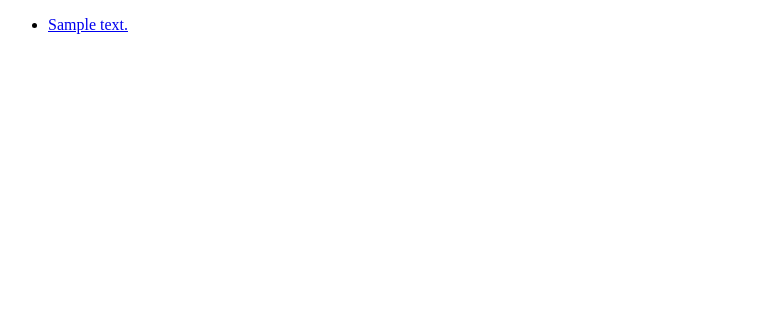
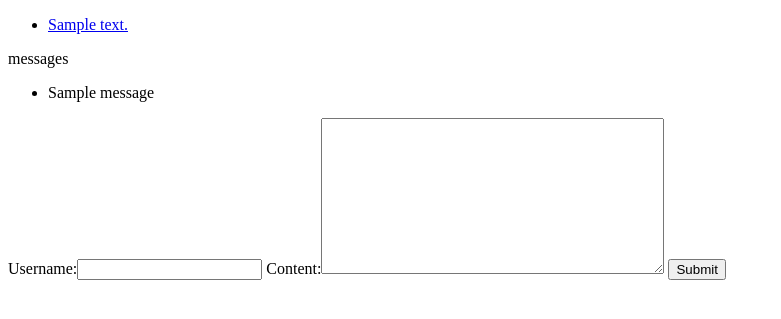
Before and after one commit to textworld/message_board, a Django app: page /index/ in a window 1280 px wide. Before the commit the part shown is almost empty. Shown: the top 319 px of the page, without its empty margins (0-781 px from the left). Run offline with Django 3.2, Linux system fonts and the light colour scheme; tables that the repository leaves empty hold one stand-in row (values such as "Sample post"); one stand-in notice (Sample message) is shown.

Commit message:
基本的逻辑完成

```diff
--- /dev/null
+++ b/index/forms.py
@@ -0,0 +1,8 @@
+from django import forms
+from .models import Message
+
+
+class MessageForm(forms.ModelForm):
+    class Meta:
+        model = Message
+        fields = ['username', 'content']
--- a/index/templates/index/index.html
+++ b/index/templates/index/index.html
@@ -5,14 +5,34 @@
     <title>Title</title>
 </head>
 <body>
-{% if messages %}
+{% if message_list %}
     <ul>
-    {% for message in messages %}
+    {% for message in message_list %}
         <li><a href="/index/{{ message.id }}/">{{ message.content }}</a></li>
     {% endfor %}
     </ul>
 {% else %}
     <p>No polls are available.</p>
 {% endif %}
+
+{% if messages %}
+<p>messages</p>
+<ul class="messages">
+    {% for message in messages %}
+    <li{% if message.tags %} class="{{ message.tags }}"{% endif %}>
+        {% if message.level == DEFAULT_MESSAGE_LEVELS.ERROR %}Important: {% endif %}
+        {{ message }}
+    </li>
+    {% endfor %}
+</ul>
+{% endif %}
+
+<div>
+    <form action="{% url 'index' %}" method="post">
+        {% csrf_token %}
+        {{ form }}
+        <input type="submit" value="Submit" />
+    </form>
+</div>
 </body>
 </html>
--- a/index/views.py
+++ b/index/views.py
@@ -1,13 +1,24 @@
-from django.shortcuts import render
-from django.http.response import JsonResponse, HttpResponse
+from django.shortcuts import render, reverse, redirect
+from django.http.response import JsonResponse, HttpResponse, HttpResponseRedirect
 from .models import Message
+from .forms import MessageForm
 from django.template import loader
+from django.contrib import messages as django_messages
 
 
 # Create your views here.
 def index(request):
+    message_form = MessageForm()
+    if request.method == 'POST':
+        message_form = MessageForm(request.POST)
+        if message_form.is_valid():
+            message_form.save()
+            django_messages.success(request, '留言成功')
+            return redirect(reverse('index'))
+
     messages = Message.objects.all()
     context = {
-        'messages': messages,
+        'message_list': messages,
+        'form': message_form
     }
     return render(request, 'index/index.html', context)
```
